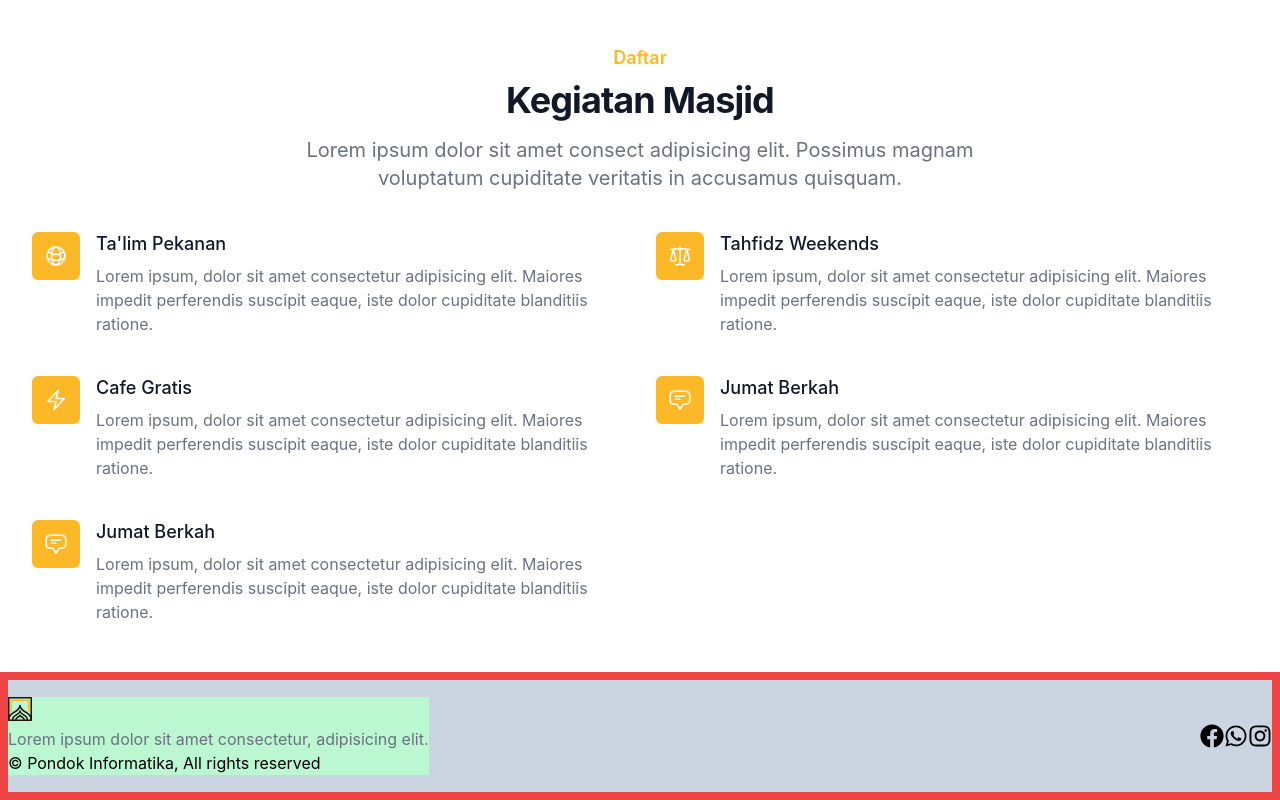
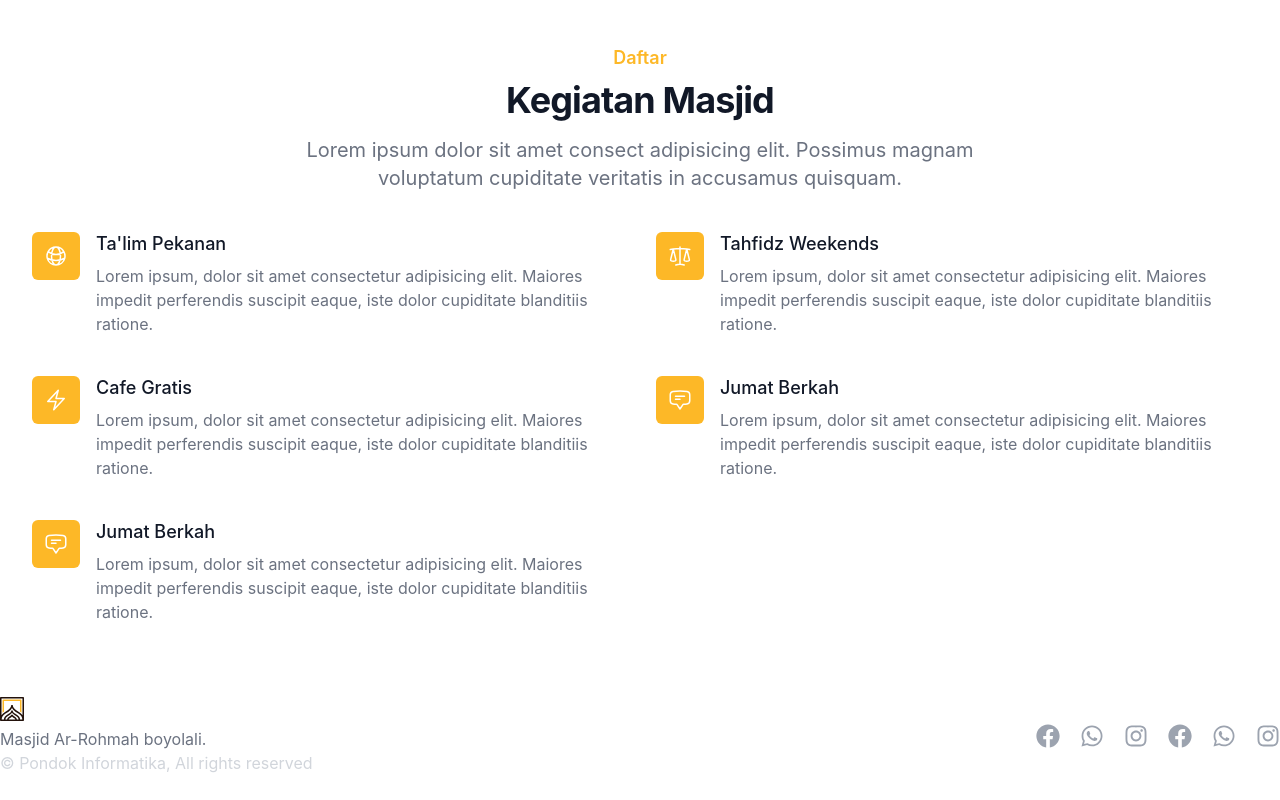
Before and after one commit to kreindo/project-three-cope, a Next.js app: page / in a window 1280 px wide. Shown: the part 686-1486 px from the top of the page. Built offline with nearby package versions, Linux system fonts and the light colour scheme.

Commit message:
typo and footer

```diff
--- a/components/Footer.tsx
+++ b/components/Footer.tsx
@@ -1,22 +1,30 @@
 import { FaFacebook, FaWhatsapp, FaInstagram } from 'react-icons/fa';
 import Image from 'next/image';
+const socialData = [];
 export default function Footer() {
   return (
-    <footer className="h-32 flex items-center w-full absolute bottom-0 border-8 border-red-500 bg-slate-300">
+    <footer className="h-32 flex items-center w-full absolute bottom-0 bg-white">
       <div className="flex w-full max-w-7xl mx-auto justify-between items-center">
-        <div className="bg-green-200 flex flex-col items-start">
+        <div className="flex flex-col items-start">
           <div>
             <Image src="/logo/logoFn.svg" alt="logo" width={24} height={24} />
             <h1 className="text-gray-500 text-1xl">
-              Lorem ipsum dolor sit amet consectetur, adipisicing elit.
+              Masjid Ar-Rohmah boyolali.
             </h1>
           </div>
-          <div> &#169; Pondok Informatika, All rights reserved</div>
+          <div>
+            <h1 className="text-gray-300">
+              &#169; Pondok Informatika, All rights reserved
+            </h1>
+          </div>
         </div>
-        <div className="flex space-between items-center">
-          <FaFacebook size={24} />
-          <FaWhatsapp size={24} />
-          <FaInstagram size={24} />
+        <div className="flex gap-5 items-center">
+          <FaFacebook size={24} color={'#9CA3AF'} />
+          <FaWhatsapp size={24} color={'#9CA3AF'} />
+          <FaInstagram size={24} color={'#9CA3AF'} />
+          <FaFacebook size={24} color={'#9CA3AF'} />
+          <FaWhatsapp size={24} color={'#9CA3AF'} />
+          <FaInstagram size={24} color={'#9CA3AF'} />
         </div>
       </div>
     </footer>
--- a/components/Hero.tsx
+++ b/components/Hero.tsx
@@ -1,5 +1,4 @@
-/* This example requires Tailwind CSS v2.0+ */ import { Fragment } from 'react';
-import { Popover, Transition } from '@headlessui/react';
+/* This example requires Tailwind CSS v2.0+ */ import { Fragment } from 'react';import { Popover, Transition } from '@headlessui/react';
 import { Bars3Icon, XMarkIcon } from '@heroicons/react/24/outline';
 import Image from 'next/image';
 
@@ -131,7 +130,7 @@ export default function Hero(): JSX.Element {
             <div className="sm:text-center lg:text-left">
               <h1 className="text-4xl font-bold tracking-tight text-white sm:text-5xl md:text-6xl">
                 <span className="block xl:inline">
-                  Masjid Ar-Rohman Boyolali
+                  Masjid Ar-Rohmah Boyolali
                 </span>{' '}
                 <span className="block text-primary xl:inline">
                   Landing Page
```
